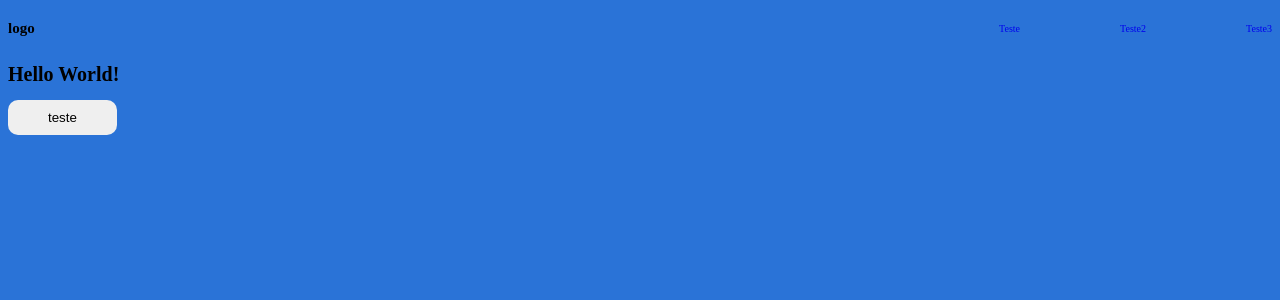
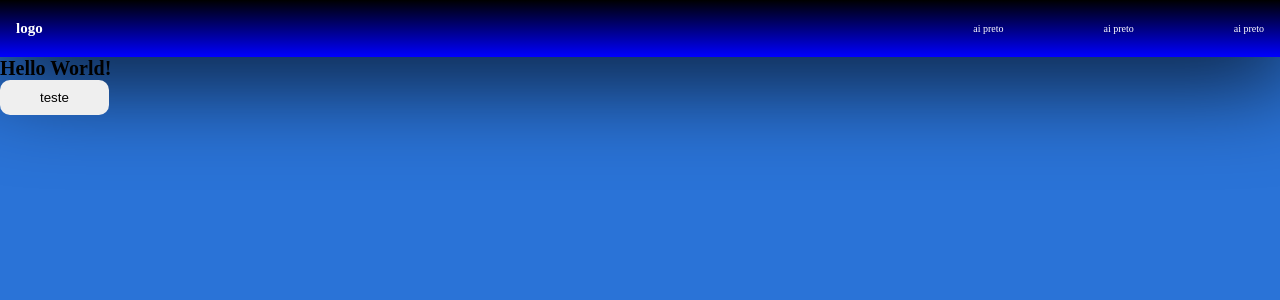
Before and after one commit to henrique1232H/bomdia, a React (Create React App) app: page / in a window 1280 px wide. Shown: the top 300 px of the page. Built offline with nearby package versions, Linux system fonts and the light colour scheme.

Commit message:
modified:   public/index.html 	modified:   src/App.css

```diff
--- a/public/index.html
+++ b/public/index.html
@@ -13,12 +13,12 @@
     <aside>
       <h1>logo</h1>
       <nav>
-        <ul>
-          <li><a href="#">Teste</a></li>
-          <li><a href="#">Teste2</a></li>
-          <li><a href="#">Teste3</a></li>
-        </ul>
-      </nav>
+      <ul>
+        <li><a href='#' className='a'>ai preto</a></li>
+        <li><a href='#' className='a'>ai preto</a></li>
+        <li><a href='#' className='a'>ai preto</a></li>
+      </ul>
+    </nav>
     </aside>
 
     <div id="root"></div>
--- a/src/App.css
+++ b/src/App.css
@@ -1,3 +1,9 @@
+* {
+    margin: 0;
+    padding: 0;
+    box-sizing: border-box;
+}
+
 html {
     font-size: 62.5%;
 }
@@ -6,6 +12,11 @@ aside {
     display: flex;
     justify-content: space-between;
     align-items: center;
+    width: 100%;
+    padding: 2rem 1.6rem;
+    color: #fff;
+    background: linear-gradient(rgb(0,0,0), blue);
+    box-shadow: 0.5rem 0.3rem 10rem 1rem black;
 }
 
 aside nav ul {
@@ -20,6 +31,7 @@ aside nav ul li {
 a {
     font-size: 1rem;
     text-decoration: none;
+    color: #fff
 }
 
 button {
```
